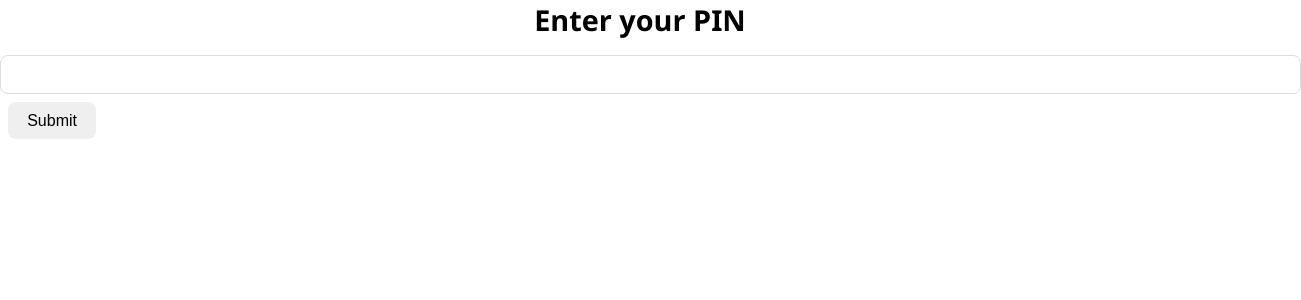
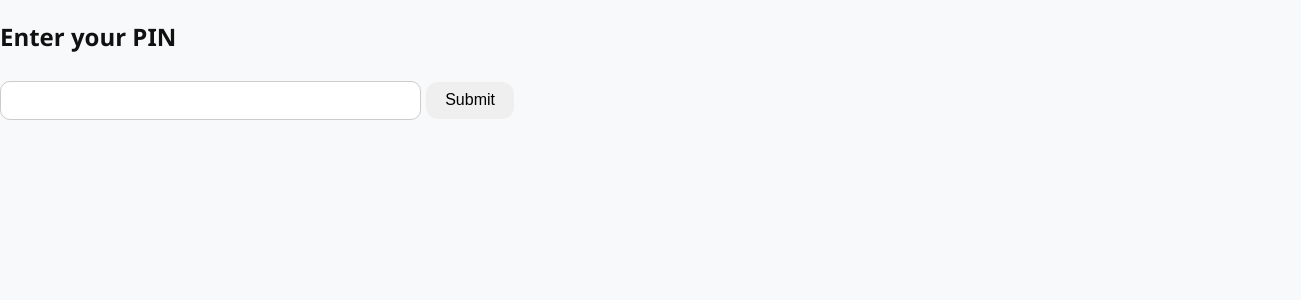
Before and after one commit to HearDiary/heardiary-app, a React app in the folder src/: page / in a window 1280 px wide. Shown: the top 300 px of the page, 1301 px wide, since content can reach past the window. Built offline with nearby package versions, Linux system fonts and the light colour scheme; the HTML template or start-up script is replaced by a standard one.

Commit message:
Update index.css

```diff
--- a/src/index.css
+++ b/src/index.css
@@ -1,167 +1,128 @@
-:root {
-  --bg-light: #f9f9f9;
-  --bg-dark: #121212;
-  --text-light: #1a1a1a;
-  --text-dark: #f0f0f0;
-  --accent: #4f46e5;
-  --card-bg-light: #ffffff;
-  --card-bg-dark: #1e1e1e;
-  --border-light: #ddd;
-  --border-dark: #333;
-}
-
 body {
   margin: 0;
-  padding: 0;
-  font-family: 'Segoe UI', sans-serif;
-  transition: background-color 0.3s ease, color 0.3s ease;
-}
-
-body.light {
-  background-color: var(--bg-light);
-  color: var(--text-light);
+  font-family: 'Segoe UI', Tahoma, Geneva, Verdana, sans-serif;
+  transition: background 0.3s ease, color 0.3s ease;
+  background-color: #f8f9fa;
+  color: #111;
 }
 
 body.dark {
-  background-color: var(--bg-dark);
-  color: var(--text-dark);
+  background-color: #121212;
+  color: #eee;
 }
 
 .container {
-  max-width: 600px;
+  max-width: 480px;
   margin: 0 auto;
   padding: 1.5rem;
+  display: flex;
+  flex-direction: column;
+  align-items: center;
 }
 
-header {
-  display: flex;
-  align-items: center;
-  justify-content: space-between;
-  margin-bottom: 2rem;
+.logo {
+  width: 60px;
+  margin-bottom: 1rem;
 }
 
-header img {
-  height: 36px;
+input, textarea {
+  width: 100%;
+  max-width: 400px;
+  padding: 0.6rem;
+  margin: 0.5rem 0;
+  border: 1px solid #ccc;
+  border-radius: 10px;
+  font-size: 1rem;
+  background: #fff;
 }
 
-h2 {
-  font-size: 1.8rem;
-  margin: 0;
-  text-align: center;
-}
-
-input[type="text"],
-input[type="password"],
-select {
-  width: 100%;
-  padding: 0.6rem;
-  margin-top: 1rem;
-  border: 1px solid var(--border-light);
-  border-radius: 8px;
-  font-size: 1rem;
-}
-
-body.dark input,
-body.dark select {
-  background-color: var(--card-bg-dark);
-  border-color: var(--border-dark);
-  color: var(--text-dark);
+.dark input,
+.dark textarea {
+  background: #1e1e1e;
+  color: #eee;
+  border: 1px solid #555;
 }
 
 button {
   padding: 0.6rem 1.2rem;
+  margin: 0.3rem;
+  border: none;
+  border-radius: 12px;
   font-size: 1rem;
-  margin: 0.5rem;
-  border: none;
-  border-radius: 8px;
   cursor: pointer;
-  transition: background-color 0.2s ease;
+  transition: background 0.2s ease;
 }
 
-button:disabled {
-  opacity: 0.5;
-  cursor: not-allowed;
-}
-
-button.start {
-  background-color: #22c55e;
+button.record {
+  background-color: #43a047;
   color: white;
 }
 
 button.stop {
-  background-color: #ef4444;
-  color: white;
-}
-
-button.download {
-  background-color: #3b82f6;
-  color: white;
-}
-
-button.delete {
-  background-color: #ef4444;
+  background-color: #e53935;
   color: white;
 }
 
 button.nav {
   background: none;
+  border: none;
   font-size: 1.4rem;
-  margin: 0 0.3rem;
 }
 
 nav {
+  position: fixed;
+  bottom: 0;
+  left: 0;
+  right: 0;
   display: flex;
   justify-content: space-around;
-  position: fixed;
-  bottom: 0;
-  width: 100%;
-  background-color: var(--card-bg-light);
-  padding: 0.6rem 0;
-  border-top: 1px solid var(--border-light);
+  background-color: #fff;
+  border-top: 1px solid #ccc;
+  padding: 0.5rem;
 }
 
-body.dark nav {
-  background-color: var(--card-bg-dark);
-  border-top: 1px solid var(--border-dark);
+.dark nav {
+  background-color: #000;
+  border-top: 1px solid #444;
 }
 
-.recording-card {
-  background-color: var(--card-bg-light);
-  border: 1px solid var(--border-light);
-  padding: 1rem;
-  margin: 1rem 0;
-  border-radius: 12px;
-  box-shadow: 0 2px 4px rgba(0,0,0,0.05);
+.audio-container {
+  width: 100%;
+  max-width: 420px;
+  margin-bottom: 1rem;
+  background: #f0f0f0;
+  border-radius: 10px;
+  padding: 0.8rem;
 }
 
-body.dark .recording-card {
-  background-color: var(--card-bg-dark);
-  border-color: var(--border-dark);
-}
-
-.recording-card strong {
-  display: block;
-  margin-bottom: 0.5rem;
-  font-weight: 600;
-}
-
-.audio-controls {
-  margin-top: 0.5rem;
+.dark .audio-container {
+  background: #1c1c1c;
 }
 
 .toggle-theme {
+  position: absolute;
+  top: 1rem;
+  right: 1.2rem;
+  font-size: 1.2rem;
   cursor: pointer;
-  font-size: 1.3rem;
 }
 
-.pin-screen {
-  display: flex;
-  flex-direction: column;
-  align-items: center;
-  margin-top: 20vh;
+.date-header {
+  font-weight: 600;
+  margin-top: 1.4rem;
+  font-size: 1.1rem;
 }
 
-.pin-screen input {
-  max-width: 200px;
-  text-align: center;
+textarea::placeholder {
+  color: #aaa;
 }
+
+.dark textarea::placeholder {
+  color: #666;
+}
+
+.link {
+  color: #1e88e5;
+  margin-right: 1rem;
+  text-decoration: none;
+}
```
